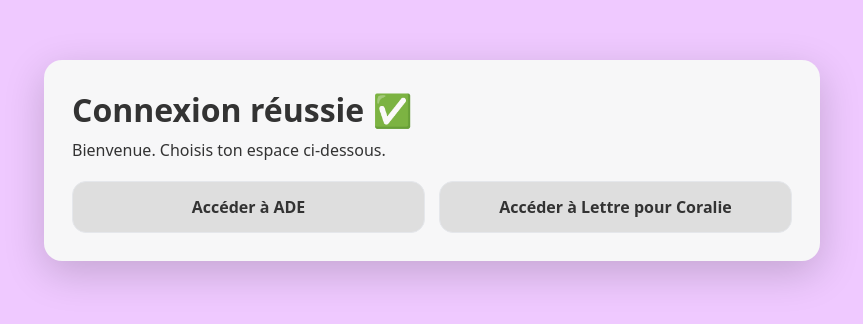
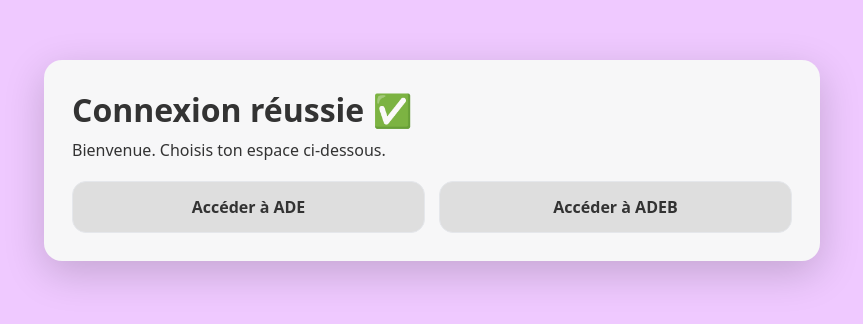
Before and after one commit to LoWtaire/lowtaire.github.io, a plain HTML site: page index.html in a window 1280 px wide. Shown: the part 240-564 px from the top of the page, without its empty margins (208-1071 px from the left). Drawn offline with Linux system fonts and the light colour scheme.

Commit message:
Update index.html

```diff
--- a/index.html
+++ b/index.html
@@ -29,7 +29,7 @@
 
     <div class="actions">
       <a class="btn" href="/ade/">Accéder à ADE</a>
-      <a class="btn secondary" href="/adeb/">Accéder à Lettre pour Coralie</a>
+      <a class="btn secondary" href="/adeb/">Accéder à ADEB</a>
     </div>
   </main>
 </body>
```
